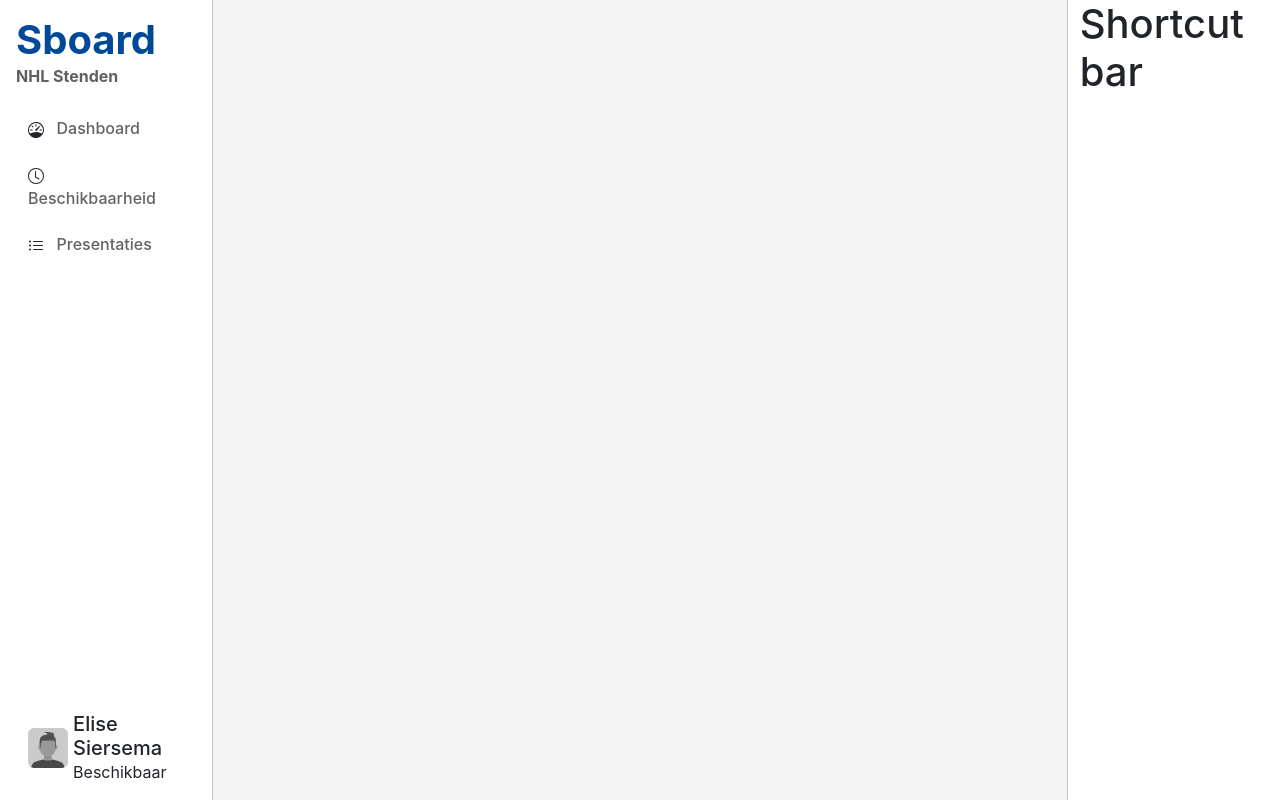
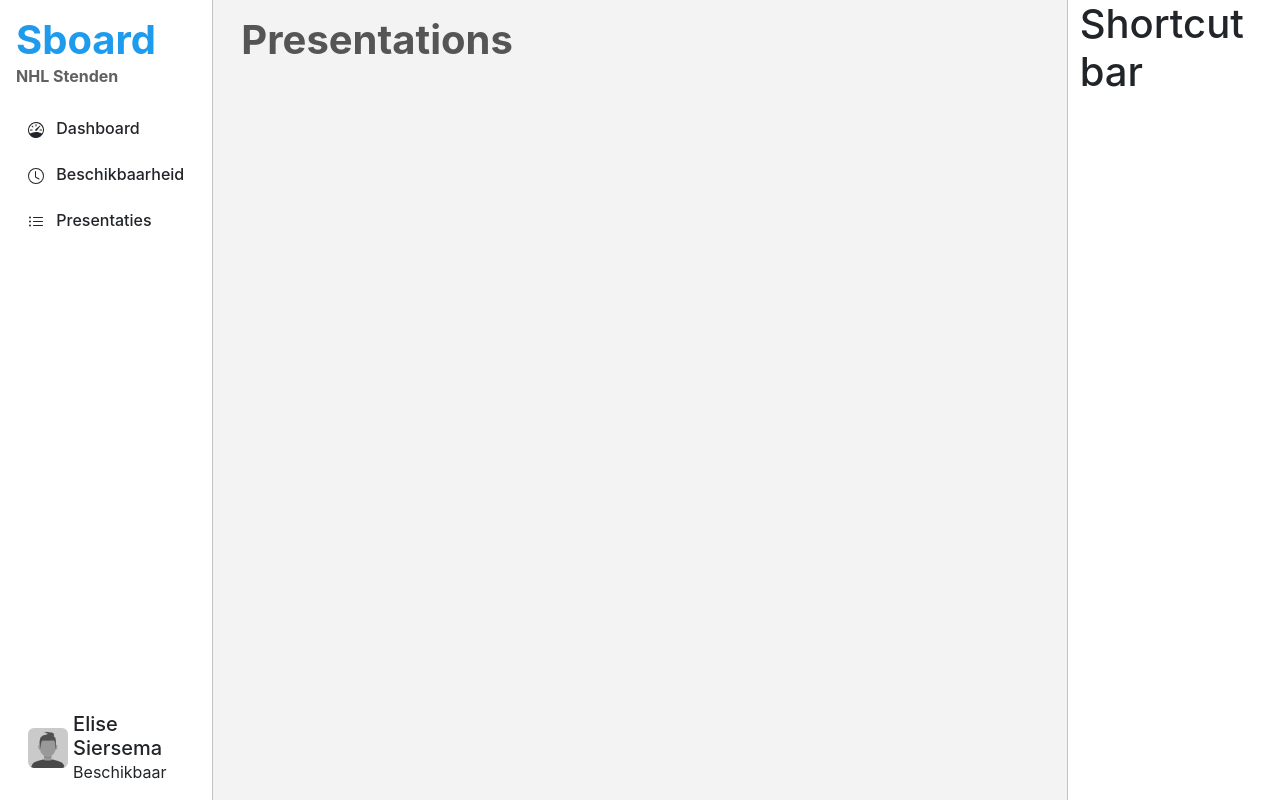
Before and after one commit to minxae/Sboard, a React app in the folder sboard/: page /presentaties in a window 1280 px wide. Built offline with nearby package versions, Linux system fonts and the light colour scheme.

Commit message:
fixed navigation bar

```diff
--- a/sboard/public/index.html
+++ b/sboard/public/index.html
@@ -2,7 +2,7 @@
 <html lang="en">
   <head>
     <meta charset="utf-8" />
-    <link rel="icon" href="%PUBLIC_URL%/favicon.ico" />
+    <link rel="icon" href="%PUBLIC_URL%/favicon-32x32.png" />
     <meta name="viewport" content="width=device-width, initial-scale=1" />
     <meta name="theme-color" content="#000000" />
     <meta
--- a/sboard/src/content.js
+++ b/sboard/src/content.js
@@ -11,7 +11,7 @@ function content() {
         <Routes>
             <Route exact path='/beschikbaarheid' element={<Availability/>}></Route>
             <Route exact path='/dashboard' element={<Dashboard/>}></Route>
-            <Route exact path='/presentations' element={<Presentations/>}></Route>
+            <Route exact path='/presentaties' element={<Presentations/>}></Route>
         </Routes>
     </div>
   );
--- a/sboard/src/css/navbar.css
+++ b/sboard/src/css/navbar.css
@@ -14,7 +14,7 @@
 }
 
 .sboard-header {
-    color: #004998;
+    color: #1f9bee;
     margin: 0px;
     font-weight: 700;
 }
@@ -28,12 +28,6 @@
     margin-top: auto !important;
 }
 
-a {
-    text-decoration: none;
-    color: #636363;
-    font-weight: 500;
-}
-
 li {
     list-style: none;
     padding: 10px;
@@ -41,17 +35,12 @@ li {
     cursor: pointer;
     border-radius: 6px;
     margin: 2px;
+    font-weight: 500;
 }
 
 li:hover{
     background-color: var(--baseColor);
     margin-left: 5px;
-}
-
-li:hover > a{
-    color: white;
-}
-li:hover > svg{
     color: white;
 }
 
--- a/sboard/src/widgets/navbar.js
+++ b/sboard/src/widgets/navbar.js
@@ -1,23 +1,29 @@
 import React from 'react';
-import { Link } from 'react-router-dom'
+import { Link, useNavigate } from 'react-router-dom'
 import '../css/navbar.css'
 import {Speedometer, Clock, ListUl}  from 'react-bootstrap-icons'
 
 
-function navbar() {
+function Navbar() {
+
+    const nav = useNavigate();
+
+    const navigate = (path) => {
+        nav(path);
+    }
     return (
         <div className="col-md-2 nav-bar">
             <h1  className='sboard-header'>Sboard</h1>
             <p className='sboard-subheader'>NHL Stenden</p>
             <ul>
-            <li>
-                <Speedometer className='me-2'/> <Link to="/dashboard"> Dashboard</Link>
+                <li onClick={() => navigate("/dashboard")}>
+                    <Speedometer className='me-2'/>  Dashboard
                 </li>
-            <li>
-                <Clock className='me-2'/> <Link to="/beschikbaarheid">Beschikbaarheid</Link>
+                <li onClick={() => navigate("/beschikbaarheid")}>
+                    <Clock className='me-2'/> Beschikbaarheid
                 </li>
-            <li>
-                <ListUl className='me-2'/> <Link to="/presentations">Presentaties</Link>
+                <li onClick={() => navigate("/presentaties")}>
+                    <ListUl className='me-2'/> Presentaties
                 </li>
             </ul>
             <div className='profile-item row align-items-center w-100 m-0 align-items-end'>
@@ -34,4 +40,4 @@ function navbar() {
   );
 }
 
-export default navbar;
+export default Navbar;
```
Also changed, not shown: sboard/public/favicon-32x32.png (added). Lines whose indentation alone changed are shown as unchanged.
